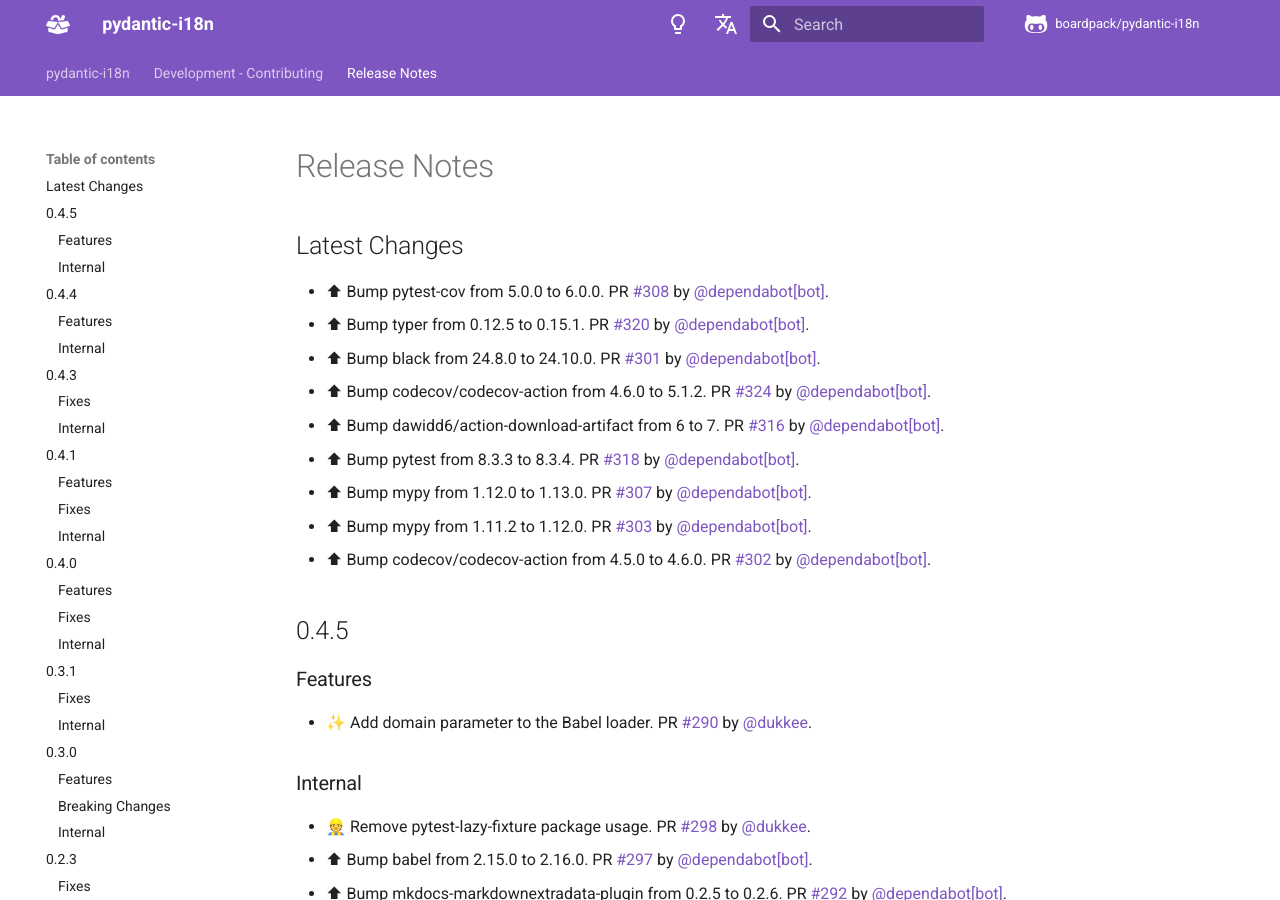
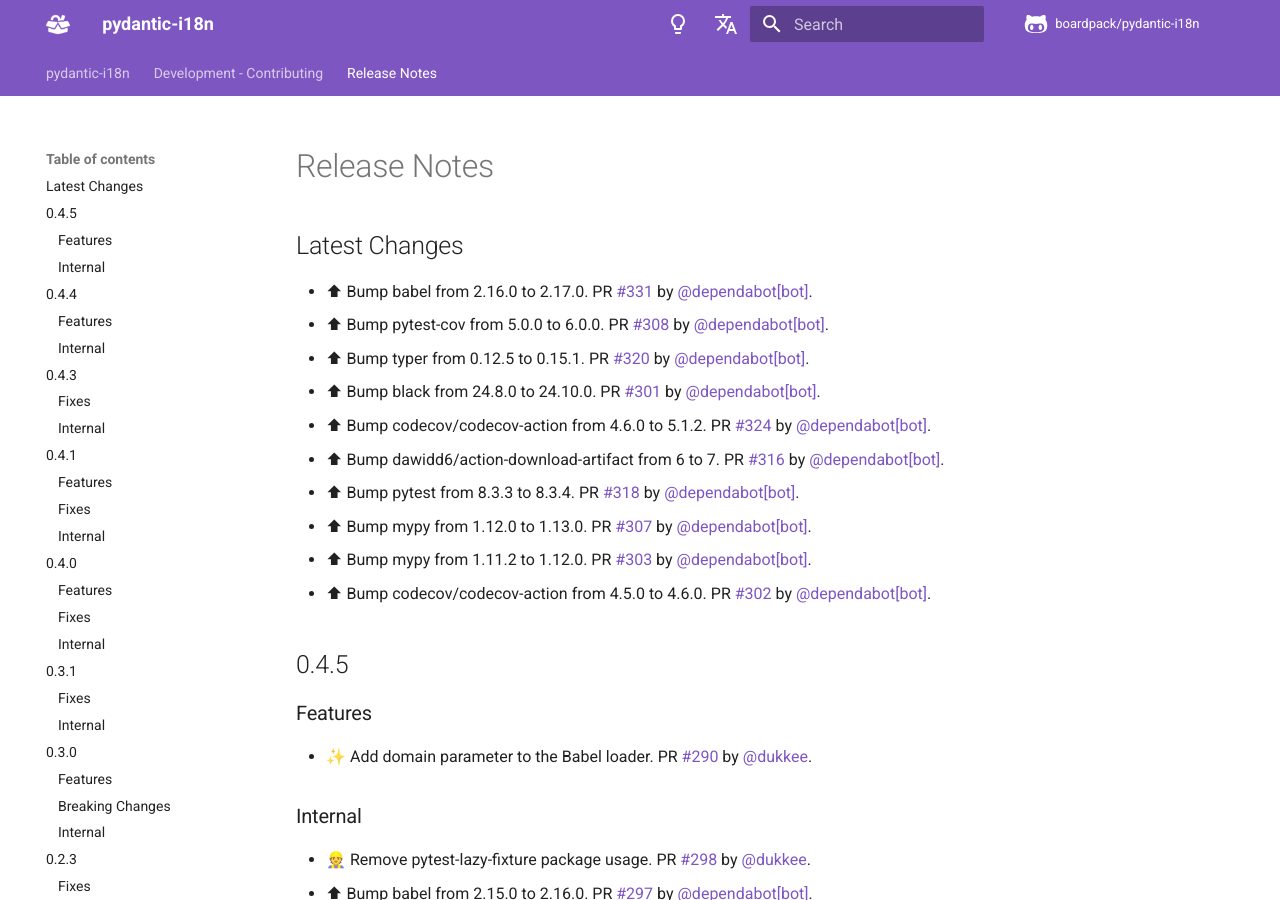
Before and after one commit to boardpack/pydantic-i18n, an MkDocs documentation site: the page built from docs/en/docs/release-notes.md, in a window 1280 px wide and 900 px high. Built offline with MkDocs 1.6.1 and Material for MkDocs 9.7.7, drawn with Linux system fonts in a browser that asks for light colours; comment, search, counter and statistics services are not loaded.

Commit message:
📝 Update release notes

```diff
--- a/docs/en/docs/release-notes.md
+++ b/docs/en/docs/release-notes.md
@@ -2,6 +2,7 @@
 
 ## Latest Changes
 
+* ⬆ Bump babel from 2.16.0 to 2.17.0. PR [#331](https://github.com/boardpack/pydantic-i18n/pull/331) by [@dependabot[bot]](https://github.com/apps/dependabot).
 * ⬆ Bump pytest-cov from 5.0.0 to 6.0.0. PR [#308](https://github.com/boardpack/pydantic-i18n/pull/308) by [@dependabot[bot]](https://github.com/apps/dependabot).
 * ⬆ Bump typer from 0.12.5 to 0.15.1. PR [#320](https://github.com/boardpack/pydantic-i18n/pull/320) by [@dependabot[bot]](https://github.com/apps/dependabot).
 * ⬆ Bump black from 24.8.0 to 24.10.0. PR [#301](https://github.com/boardpack/pydantic-i18n/pull/301) by [@dependabot[bot]](https://github.com/apps/dependabot).
```
